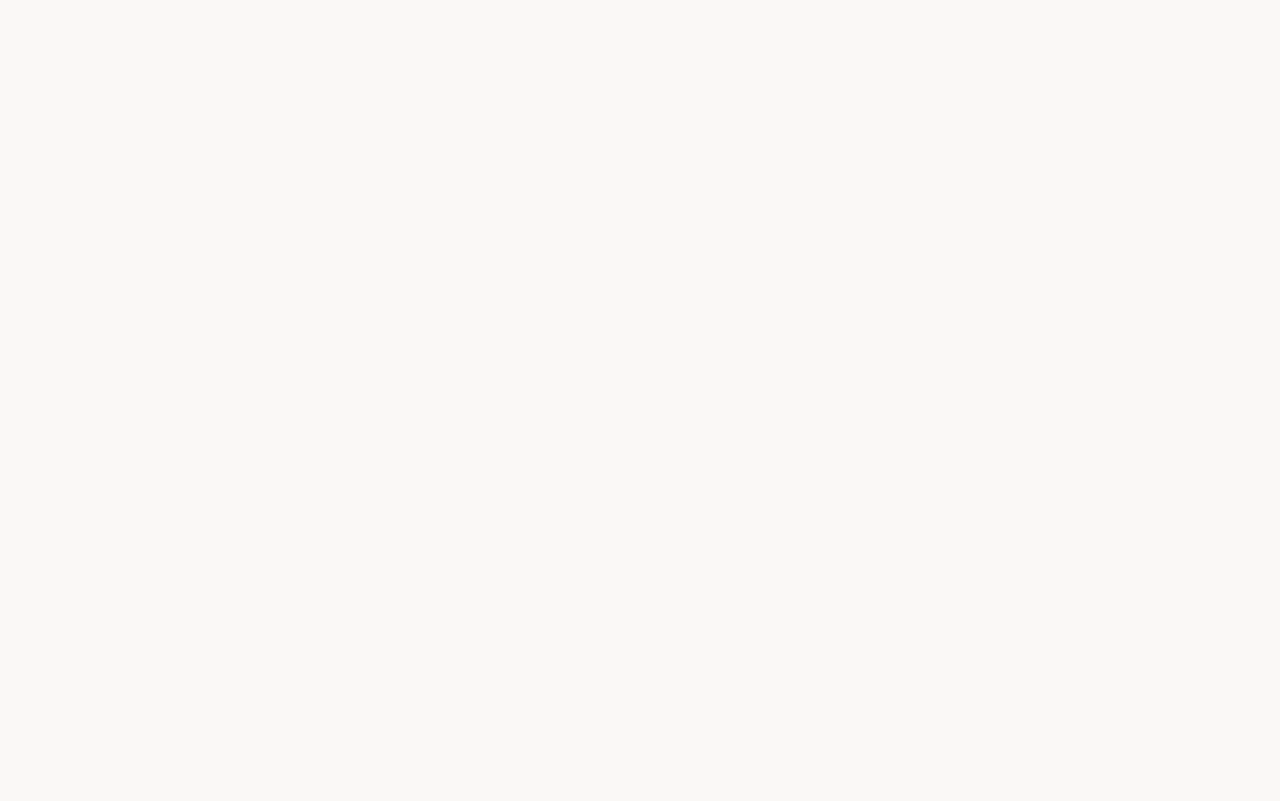
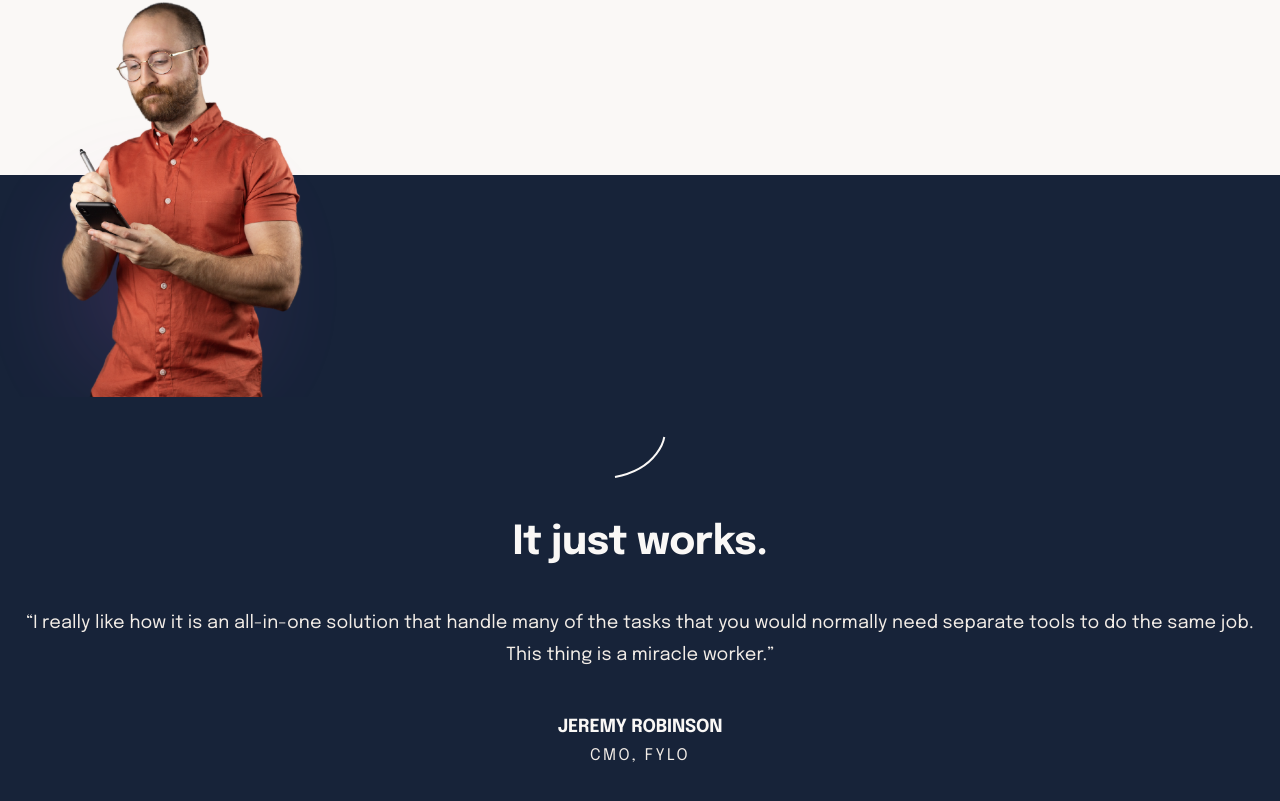
Before and after one commit to Oleksandr-Berd/suite-land, a React (Create React App) app: page / in a window 1280 px wide. Shown: the part 1144-1945 px from the top of the page. Before the commit the page ends 1319 px from the top, so only its background shows below. Built offline with nearby package versions, Linux system fonts and the light colour scheme.

Commit message:
about mob is done

```diff
--- a/src/App.tsx
+++ b/src/App.tsx
@@ -1,3 +1,4 @@
+import About from "./components/About/About";
 import Intro from "./components/Intro/Intro";
 import Header from "./layout/Header/Header";
 
@@ -7,6 +8,7 @@ function App() {
     <main>
      <Header/>
      <Intro/>
+     <About/>
     </main>
   );
 }
--- /dev/null
+++ b/src/components/About/About.tsx
@@ -0,0 +1,22 @@
+import * as SC from "./AboutStyled"
+
+import {ReactComponent as HalfOval} from "../../assets/images/about_mob.svg"
+import aboutPic from "../../assets/images/about_image_mob.svg"
+
+const About = () => {
+    return (
+      <SC.CommonCon aboutPic={aboutPic}>
+        <HalfOval />
+        <SC.Title>It just works.</SC.Title>
+        <SC.Text>
+          “I really like how it is an all-in-one solution that handle many of
+          the tasks that you would normally need separate tools to do the same
+          job. This thing is a miracle worker.”
+        </SC.Text>
+        <SC.Signature>jeremy robinson</SC.Signature>
+        <SC.SignatureText>CMO, FYLO</SC.SignatureText>
+      </SC.CommonCon>
+    );
+}
+
+export default About;
--- /dev/null
+++ b/src/components/About/AboutStyled.ts
@@ -0,0 +1,63 @@
+import styled from "@emotion/styled";
+
+type Props = {
+    aboutPic:string,
+}
+
+export const CommonCon = styled.div<Props>`
+position: relative;
+
+  padding-top: 261px;
+  padding-bottom: 64px;
+  padding-left: 16px;
+  padding-right: 16px;
+
+  text-align: center;
+
+  background-color: #172339;
+
+  &::before {
+    content: url(${(props) => props.aboutPic});
+
+    position: absolute;
+    top: 0;
+    left: 0;
+
+    transform: translateY(-180px);
+  }
+`;
+
+export const Title = styled.h2`
+  margin-top: 37px;
+  margin-bottom: 40px;
+
+  color: #faf8f6;
+  font-size: 40px;
+  line-height: 1.2;
+  letter-spacing: -0.42px;
+  font-weight: bold;
+`;
+
+export const Text = styled.p`
+  margin-bottom: 40px;
+
+  color: #f3ede7;
+  font-size: 18px;
+  line-height: 1.78;
+  letter-spacing: 0.09px;
+`;
+
+export const Signature = styled.h3`
+  text-transform: uppercase;
+  color: #FAF8F6;
+  font-size: 18px;
+  line-height: 1.78;
+  letter-spacing: -0.18px;
+`;
+
+export const SignatureText = styled.p`
+  color: #f3ede7;
+  font-size: 16px;
+  line-height: 1.63;
+letter-spacing: 2.5px;
+`;
```
Also changed, not shown: src/assets/images/about_image_mob.svg (added), src/assets/images/about_mob.svg (added).
